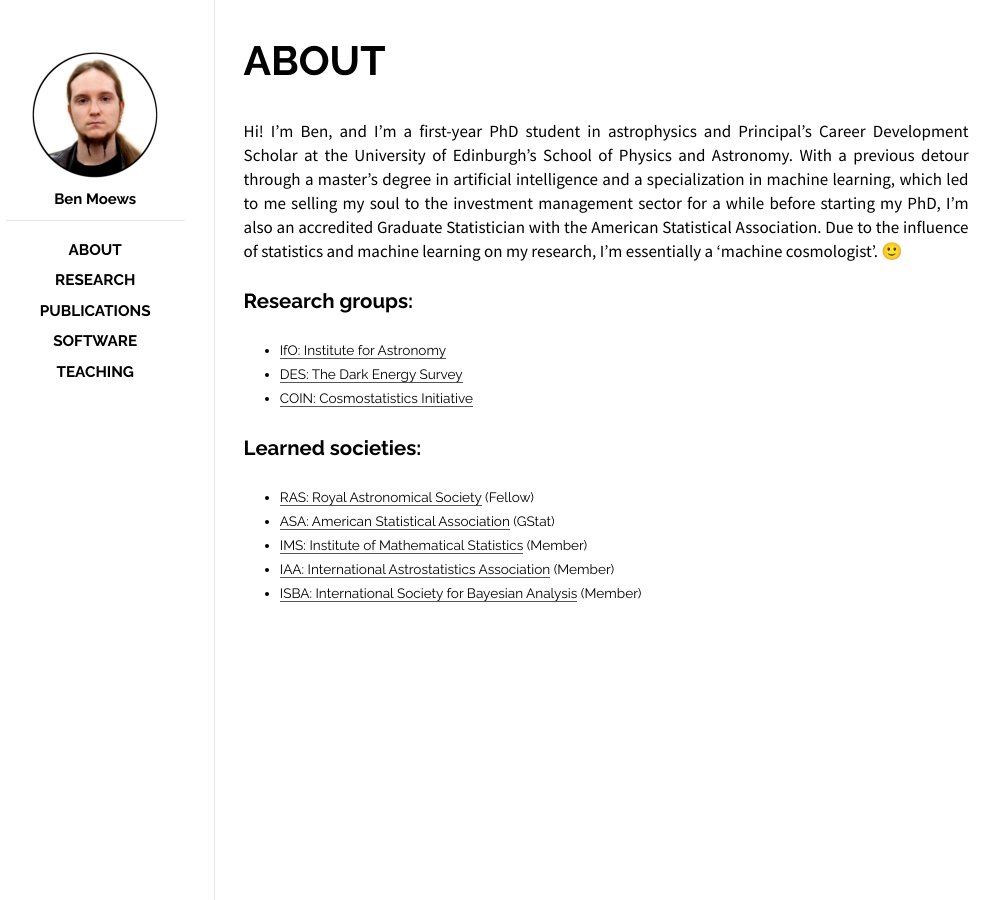
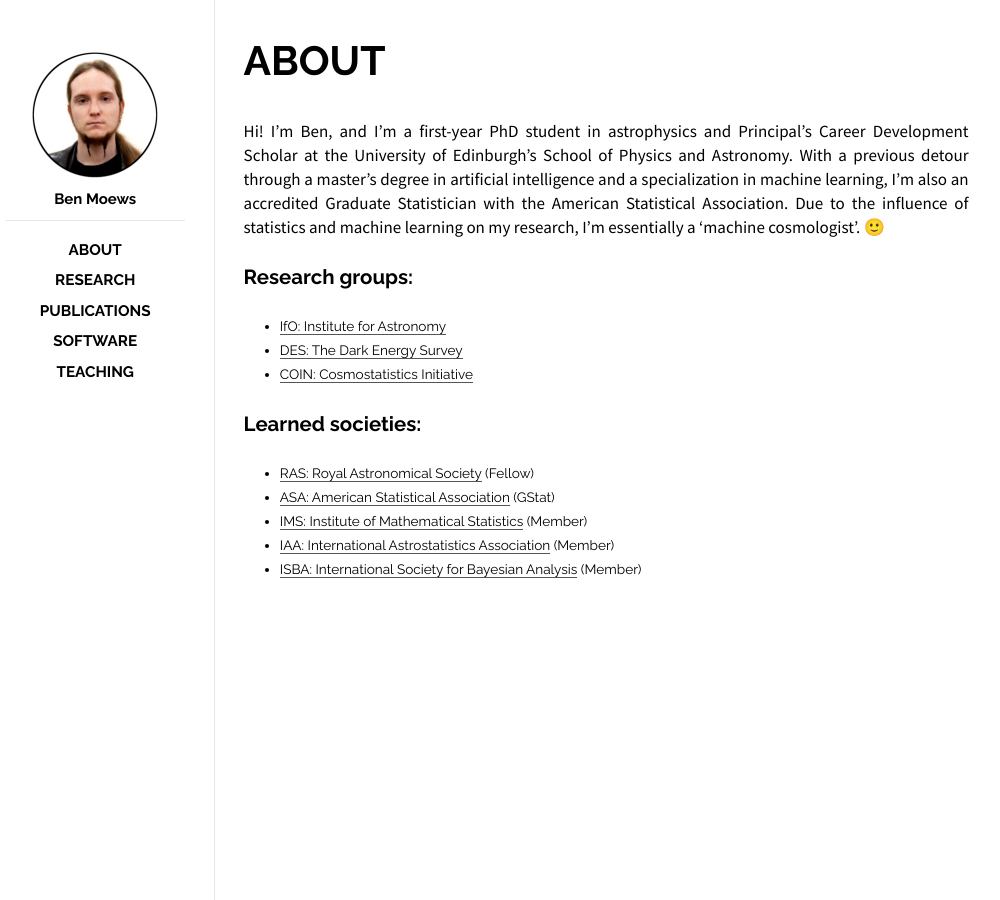
Before and after one commit to moews/moews.github.io, a Jekyll site: the page built from _posts/2017-03-27-about.md, in a window 1280 px wide. Shown: the whole page, without its empty margins (144-1144 px from the left). Built offline with Jekyll 4.4.1, drawn with Linux system fonts in a browser that asks for light colours.

Commit message:
Update 2017-03-27-about.md

```diff
--- a/_posts/2017-03-27-about.md
+++ b/_posts/2017-03-27-about.md
@@ -7,7 +7,7 @@
 ---
 
 <br>
-Hi! I'm Ben, and I'm a first-year PhD student in astrophysics and Principal's Career Development Scholar at the University of Edinburgh's School of Physics and Astronomy. With a previous detour through a master's degree in artificial intelligence and a specialization in machine learning, which led to me selling my soul to the investment management sector for a while before starting my PhD, I'm also an accredited Graduate Statistician with the American Statistical Association. Due to the influence of statistics and machine learning on my research, I'm essentially a 'machine cosmologist'. 🙂
+Hi! I'm Ben, and I'm a first-year PhD student in astrophysics and Principal's Career Development Scholar at the University of Edinburgh's School of Physics and Astronomy. With a previous detour through a master's degree in artificial intelligence and a specialization in machine learning, I'm also an accredited Graduate Statistician with the American Statistical Association. Due to the influence of statistics and machine learning on my research, I'm essentially a 'machine cosmologist'. 🙂
 
 ## Research groups:
 
```
